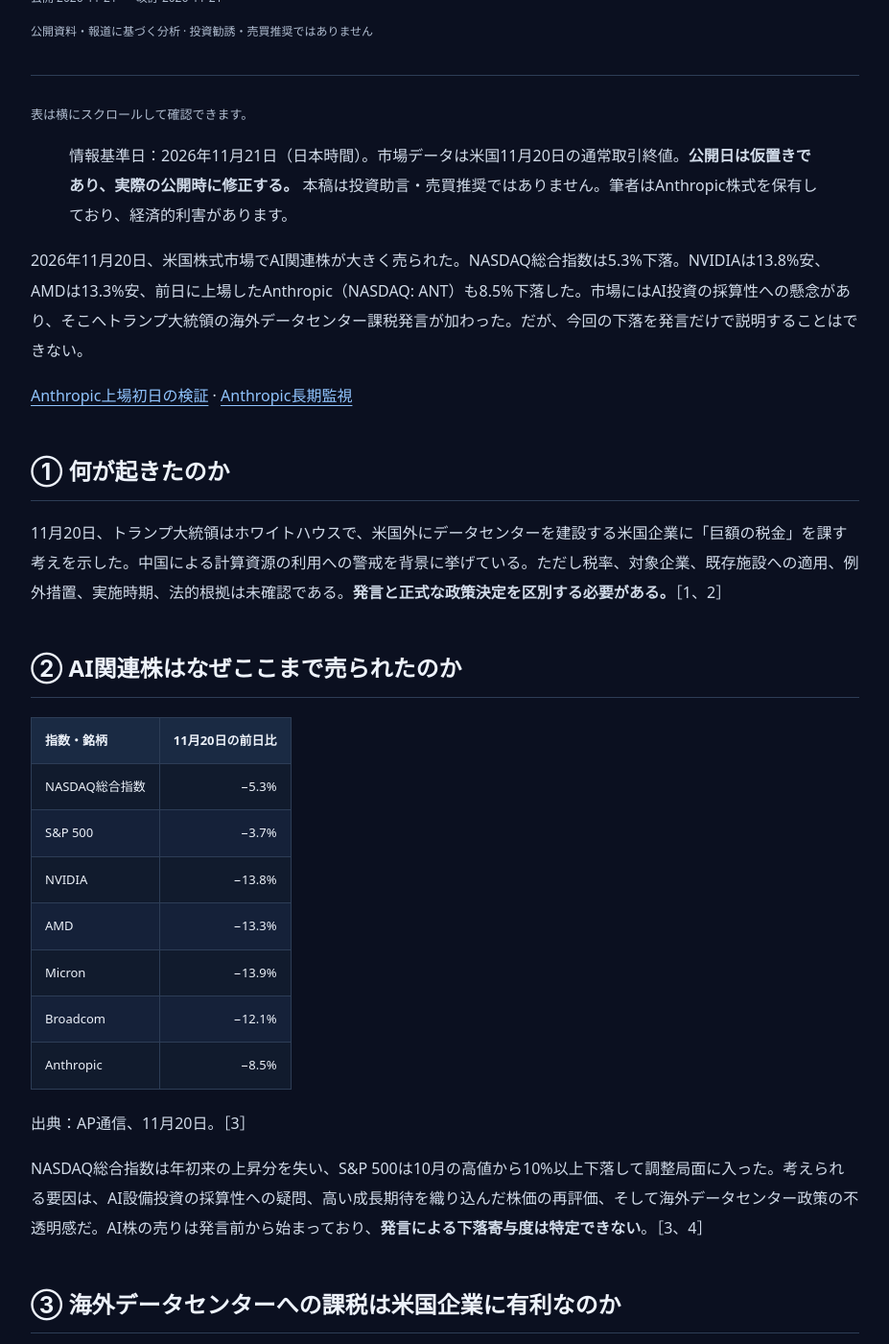
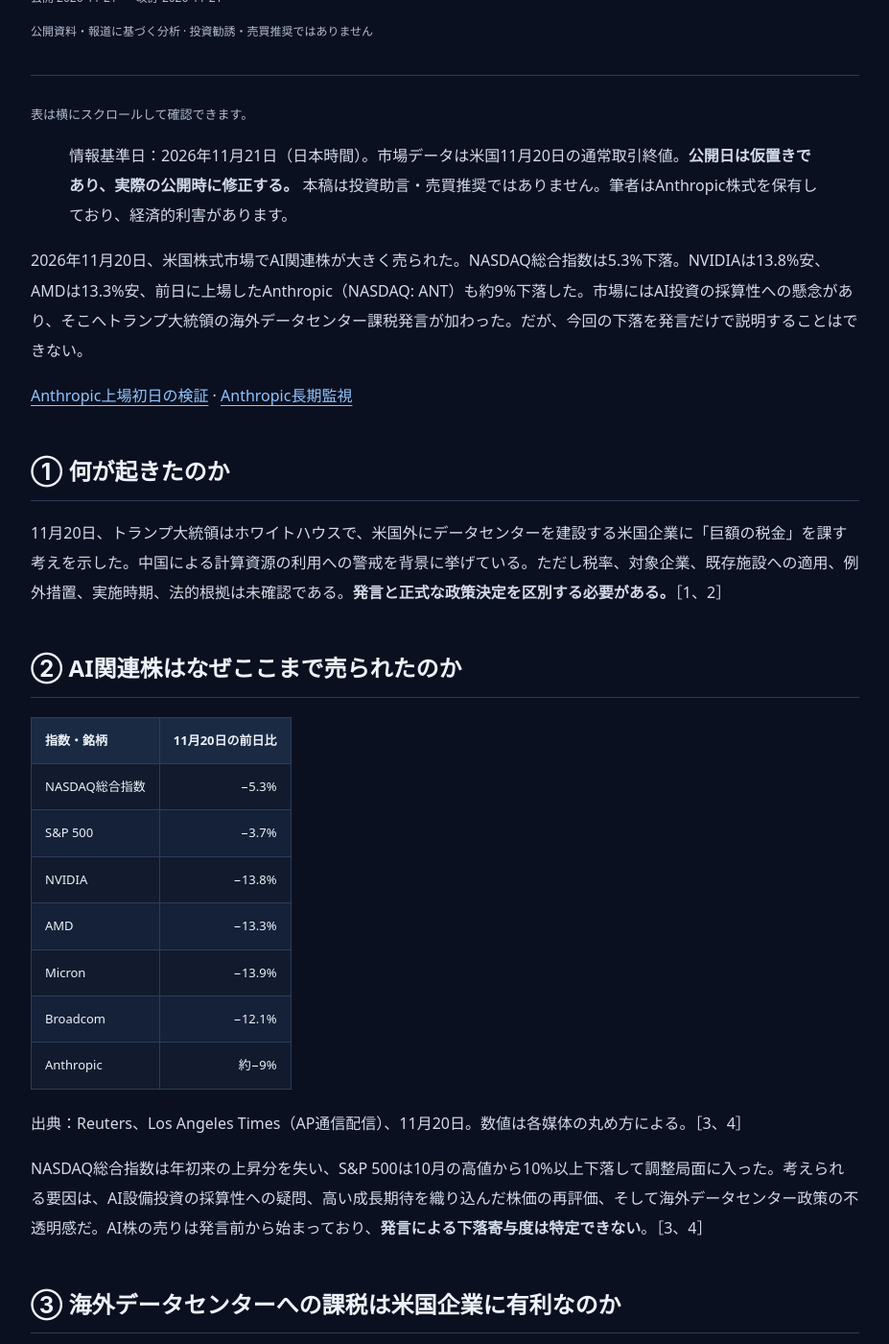
Before and after one commit to nick-shu3/investment-tankyu, a Jekyll site: the page built from _columns/ai-data-center-policy-20261121.md, in a window 1280 px wide and 1400 px high, scrolled down 354 px. Shown: the whole window at 96% size, without its empty margins (176-1103 px from the left). Built offline with Jekyll 4.4.1, drawn with Linux system fonts in a browser that asks for light colours; some of the changed text lies outside the part shown.

Commit message:
Verify sources and clarify Anthropic daily move in draft column

```diff
--- a/_columns/ai-data-center-policy-20261121.md
+++ b/_columns/ai-data-center-policy-20261121.md
@@ -8,7 +8,7 @@ summary: "海外データセンター課税発言と11月20日のAI株急落を
 
 > 情報基準日：2026年11月21日（日本時間）。市場データは米国11月20日の通常取引終値。**公開日は仮置きであり、実際の公開時に修正する。** 本稿は投資助言・売買推奨ではありません。筆者はAnthropic株式を保有しており、経済的利害があります。
 
-2026年11月20日、米国株式市場でAI関連株が大きく売られた。NASDAQ総合指数は5.3%下落。NVIDIAは13.8%安、AMDは13.3%安、前日に上場したAnthropic（NASDAQ: ANT）も8.5%下落した。市場にはAI投資の採算性への懸念があり、そこへトランプ大統領の海外データセンター課税発言が加わった。だが、今回の下落を発言だけで説明することはできない。
+2026年11月20日、米国株式市場でAI関連株が大きく売られた。NASDAQ総合指数は5.3%下落。NVIDIAは13.8%安、AMDは13.3%安、前日に上場したAnthropic（NASDAQ: ANT）も約9%下落した。市場にはAI投資の採算性への懸念があり、そこへトランプ大統領の海外データセンター課税発言が加わった。だが、今回の下落を発言だけで説明することはできない。
 
 [Anthropic上場初日の検証]({{ '/columns/anthropic-ipo-first-day-20261120.html' | relative_url }}) · [Anthropic長期監視]({{ '/companies/anthropic.html' | relative_url }})
 
@@ -26,9 +26,9 @@ summary: "海外データセンター課税発言と11月20日のAI株急落を
 | AMD | −13.3% |
 | Micron | −13.9% |
 | Broadcom | −12.1% |
-| Anthropic | −8.5% |
+| Anthropic | 約−9% |
 
-出典：AP通信、11月20日。［3］
+出典：Reuters、Los Angeles Times（AP通信配信）、11月20日。数値は各媒体の丸め方による。［3、4］
 
 NASDAQ総合指数は年初来の上昇分を失い、S&P 500は10月の高値から10%以上下落して調整局面に入った。考えられる要因は、AI設備投資の採算性への疑問、高い成長期待を織り込んだ株価の再評価、そして海外データセンター政策の不透明感だ。AI株の売りは発言前から始まっており、**発言による下落寄与度は特定できない**。［3、4］
 
@@ -77,11 +77,11 @@ AIの需要が拡大しても、そのための設備投資が膨らみ、競争
 
 ## 出典・未確認事項・更新履歴
 
-1. [Reuters：海外データセンター課税発言（2026年11月20日）](https://www.reuters.com/technology/trump-says-us-penalize-firms-building-data-centers-abroad-2026-11-20/)
+1. [Reuters：海外データセンター課税発言（2026年11月20日、転載）](https://www.investing.com/news/world-news/trump-says-us-to-penalize-firms-building-data-centers-abroad-5042390)
 2. [AP通信：トランプ大統領の発言と制度の不明点（2026年11月20日）](https://abcnews.com/Technology/wireStory/trump-plans-penalize-us-tech-companies-build-ai-138323831)
-3. [AP通信：米国株式市場の急落（2026年11月20日）](https://apnews.com/article/c4c3f4878b12989347f8a930ed813dad)
-4. [Reuters：NASDAQ急落とAI株の再評価（2026年11月20日）](https://www.investing.com/news/stock-market-news/nasdaq-plunges-5-a-day-after-anthropic-debut-but-investors-still-believe-in-ai-5042641)
+3. [Reuters：米国株式市場の急落（2026年11月20日、転載）](https://www.investing.com/news/stock-market-news/nasdaq-plunges-5-a-day-after-anthropic-debut-but-investors-still-believe-in-ai-5042641)
+4. [Los Angeles Times：AI関連株の急落（2026年11月20日、AP通信配信）](https://www.latimes.com/business/story/2026-11-20/nasdaq-goes-negative-for-year-tech-stocks-slammed-by-ai-swoon)
 
 **未確認事項：** 正式な課税制度、対象企業、適用開始時期、Anthropicの契約への影響、株価下落の要因別寄与度。次の確認先はホワイトハウス、関係省庁、AnthropicのIR・SEC開示、主要クラウド事業者の発表。
 
-**更新履歴：** 2026年11月21日、初稿作成（未公開）。
+**更新履歴：** 2026年11月21日、初稿作成（未公開）。同日、Reuters・AP通信配信記事の照合に基づき、出典リンクとAnthropic騰落率の表記を修正。
```
